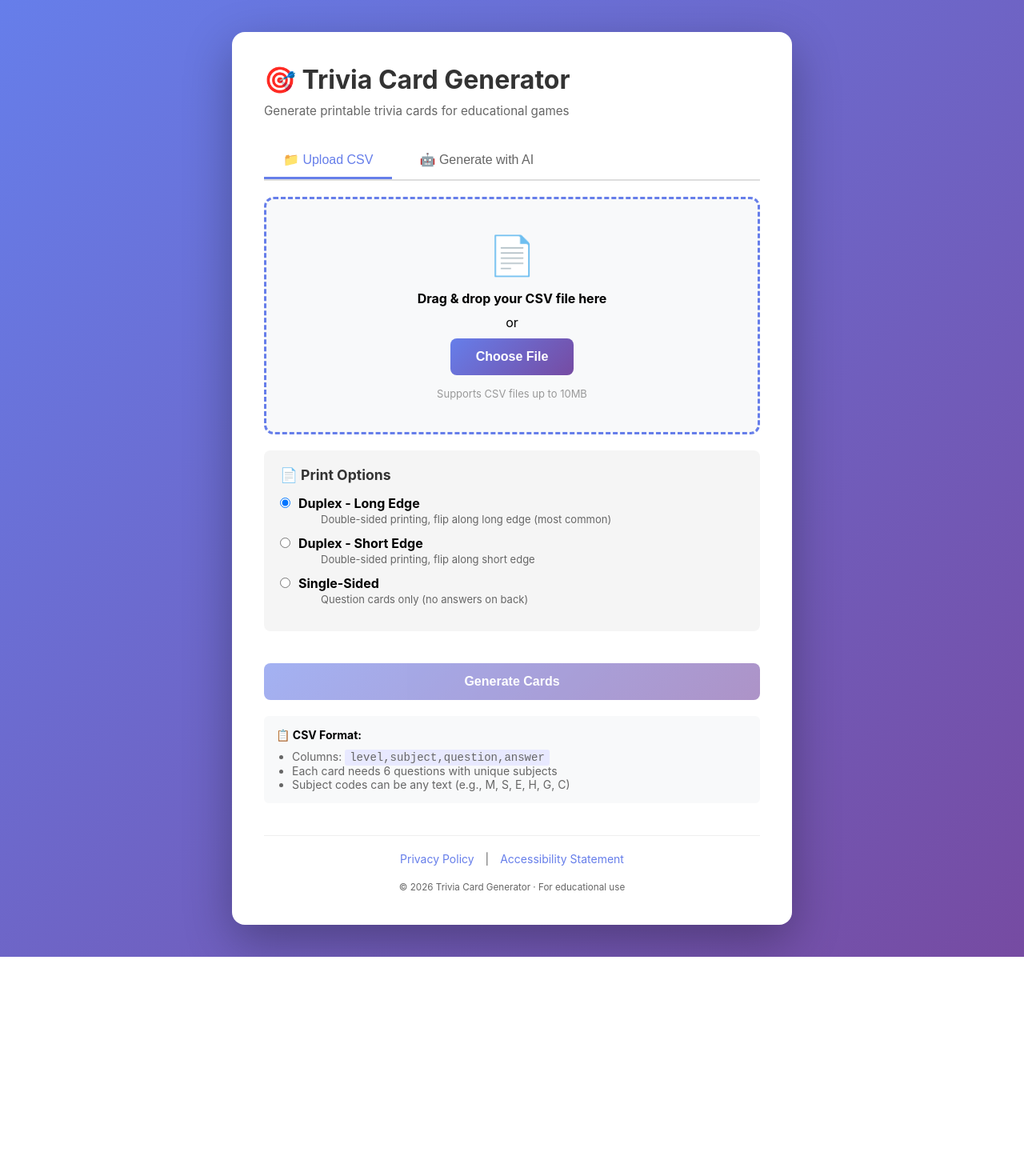
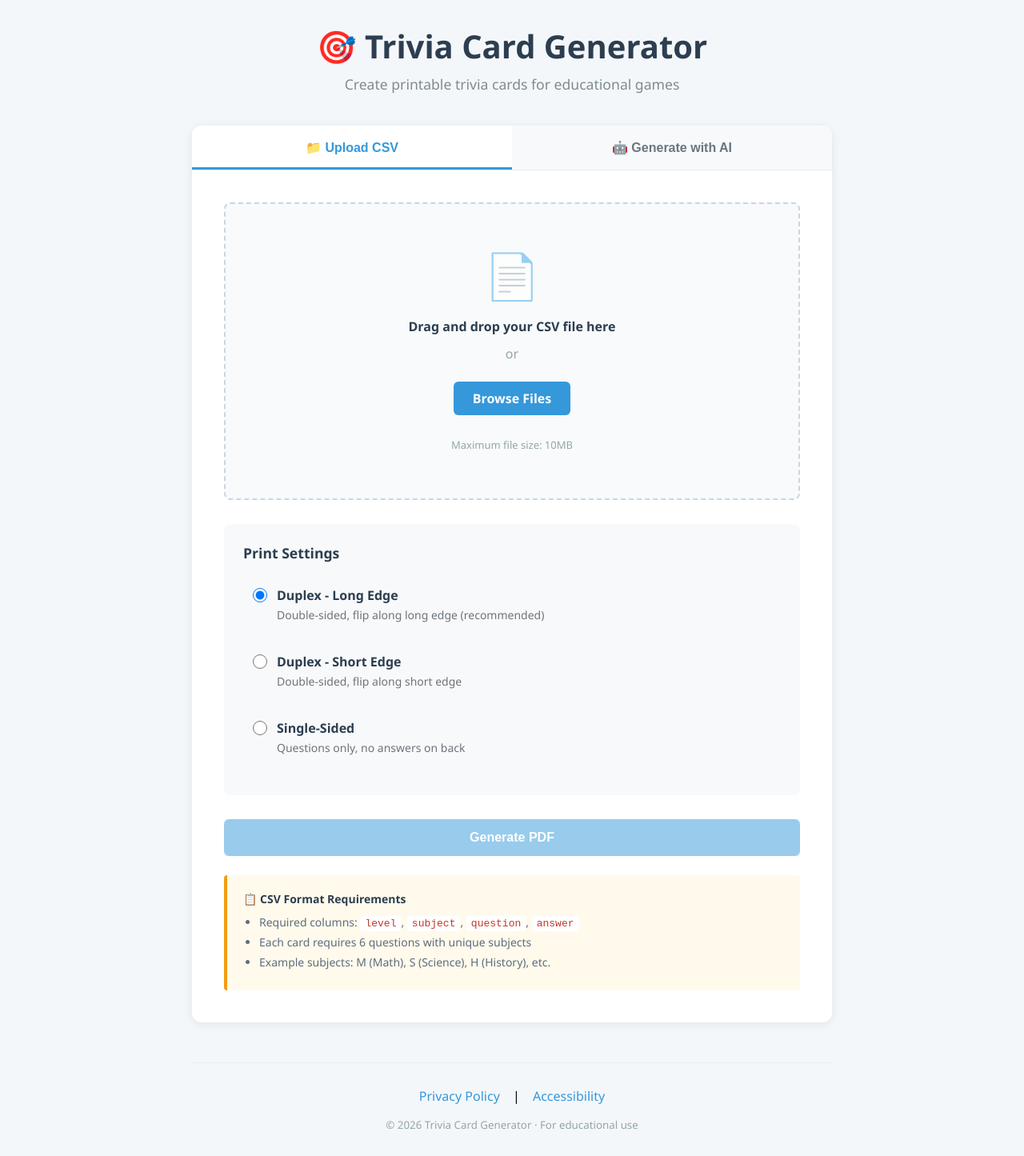
Before and after one commit to iaincamerononeill/trivia-card-generator, a Flask app: page / in a window 1280 px wide. Shown: the whole page at 80% size. Before the commit the page ends 1196 px from the top, so only its background shows below. Run offline with Flask 3, Linux system fonts and the light colour scheme.

Commit message:
Redesign UI with clean, professional styling

```diff
--- a/templates/index.html
+++ b/templates/index.html
@@ -12,64 +12,81 @@
         }
 
         body {
-            font-family: -apple-system, BlinkMacSystemFont, 'Segoe UI', Roboto, Oxygen, Ubuntu, Cantarell, sans-serif;
-            background: linear-gradient(135deg, #667eea 0%, #764ba2 100%);
+            font-family: 'Segoe UI', Tahoma, Geneva, Verdana, sans-serif;
+            background: #f4f7fa;
             min-height: 100vh;
-            padding: 20px;
+            padding: 30px 20px;
+        }
+
+        .header {
+            text-align: center;
+            margin-bottom: 40px;
+        }
+
+        .header h1 {
+            font-size: 2.5em;
+            color: #2c3e50;
+            margin-bottom: 8px;
+            font-weight: 700;
+        }
+
+        .header p {
+            color: #7f8c8d;
+            font-size: 1.1em;
         }
 
         .container {
             background: white;
-            border-radius: 16px;
-            box-shadow: 0 20px 60px rgba(0, 0, 0, 0.3);
-            max-width: 700px;
+            border-radius: 12px;
+            box-shadow: 0 2px 12px rgba(0, 0, 0, 0.08);
+            max-width: 800px;
             width: 100%;
-            margin: 20px auto;
-            padding: 40px;
-        }
-
-        h1 {
-            color: #333;
-            margin-bottom: 10px;
-            font-size: 2em;
-        }
-
-        .subtitle {
-            color: #666;
-            margin-bottom: 30px;
-            font-size: 0.95em;
+            margin: 0 auto;
+            overflow: hidden;
         }
 
         .tabs {
             display: flex;
-            gap: 10px;
-            margin-bottom: 20px;
-            border-bottom: 2px solid #ddd;
+            background: #f8f9fa;
+            border-bottom: 1px solid #e9ecef;
         }
 
         .tab {
-            padding: 12px 24px;
+            flex: 1;
+            padding: 18px 24px;
             background: none;
             border: none;
-            border-bottom: 3px solid transparent;
             cursor: pointer;
             font-size: 16px;
-            color: #666;
-            transition: all 0.3s;
-            font-weight: 500;
+            font-weight: 600;
+            color: #6c757d;
+            transition: all 0.2s;
+            position: relative;
         }
 
         .tab:hover {
-            color: #333;
+            background: #e9ecef;
+            color: #495057;
         }
 
         .tab.active {
-            color: #667eea;
-            border-bottom-color: #667eea;
+            color: #3498db;
+            background: white;
+        }
+
+        .tab.active::after {
+            content: '';
+            position: absolute;
+            bottom: 0;
+            left: 0;
+            right: 0;
+            height: 3px;
+            background: #3498db;
         }
 
         .tab-content {
             display: none;
+            padding: 40px;
         }
 
         .tab-content.active {
@@ -77,74 +94,126 @@
         }
 
         .upload-area {
-            border: 3px dashed #667eea;
-            border-radius: 12px;
-            padding: 40px;
+            border: 2px dashed #cbd5e0;
+            border-radius: 8px;
+            padding: 50px 30px;
             text-align: center;
             cursor: pointer;
             transition: all 0.3s ease;
-            background: #f8f9fa;
+            background: #f8fafb;
         }
 
         .upload-area:hover {
-            border-color: #764ba2;
-            background: #f0f0f5;
+            border-color: #3498db;
+            background: #ebf5fb;
         }
 
         .upload-area.dragover {
-            border-color: #764ba2;
-            background: #e8e9ff;
+            border-color: #2980b9;
+            background: #d6eaf8;
         }
 
         .upload-icon {
-            font-size: 48px;
-            margin-bottom: 15px;
-            color: #667eea;
+            font-size: 56px;
+            margin-bottom: 16px;
+            opacity: 0.7;
+        }
+
+        .upload-area p {
+            margin: 8px 0;
+            color: #535353;
+        }
+
+        .upload-area strong {
+            color: #2c3e50;
         }
 
         .file-input {
             display: none;
         }
 
+        .btn-browse {
+            display: inline-block;
+            padding: 10px 24px;
+            background: #3498db;
+            color: white;
+            border-radius: 6px;
+            font-weight: 600;
+            margin: 12px 0;
+            transition: background 0.2s;
+        }
+
+        .btn-browse:hover {
+            background: #2980b9;
+        }
+
+        .file-info {
+            margin-top: 20px;
+            padding: 16px;
+            background: #d5f4e6;
+            border-left: 4px solid #27ae60;
+            border-radius: 4px;
+            display: none;
+        }
+
+        .file-info.show {
+            display: block;
+        }
+
         .print-options {
-            background: #f5f5f5;
-            padding: 20px;
+            background: #f8f9fa;
+            padding: 24px;
             border-radius: 8px;
-            margin: 20px 0;
+            margin: 30px 0;
         }
 
         .print-options h3 {
-            margin-bottom: 15px;
-            color: #333;
+            margin-bottom: 18px;
+            color: #2c3e50;
             font-size: 1.1em;
+            font-weight: 600;
         }
 
         .print-option {
-            margin: 12px 0;
+            margin: 14px 0;
             display: flex;
-            align-items: start;
+            align-items: flex-start;
+            padding: 12px;
+            border-radius: 6px;
+            transition: background 0.2s;
+        }
+
+        .print-option:hover {
+            background: #e9ecef;
         }
 
         .print-option input[type="radio"] {
-            margin-right: 10px;
-            margin-top: 3px;
+            margin-right: 12px;
+            margin-top: 2px;
+            width: 18px;
+            height: 18px;
+            cursor: pointer;
         }
 
         .print-option label {
             cursor: pointer;
-            display: block;
+            flex: 1;
+        }
+
+        .print-option-title {
+            font-weight: 600;
+            color: #2c3e50;
+            margin-bottom: 4px;
         }
 
         .print-option-desc {
-            margin-left: 28px;
-            font-size: 13px;
-            color: #666;
-            margin-top: 2px;
+            font-size: 14px;
+            color: #6c757d;
         }
 
         .ai-form {
             display: grid;
-            gap: 15px;
+            gap: 24px;
         }
 
         .form-group {
@@ -153,84 +222,72 @@
         }
 
         .form-group label {
-            margin-bottom: 6px;
+            margin-bottom: 8px;
             font-weight: 600;
-            color: #333;
+            color: #2c3e50;
+            font-size: 14px;
         }
 
         .form-group input,
-        .form-group select,
-        .form-group textarea {
-            padding: 12px;
-            border: 2px solid #ddd;
+        .form-group select {
+            padding: 12px 14px;
+            border: 1px solid #dee2e6;
             border-radius: 6px;
-            font-size: 14px;
+            font-size: 15px;
             font-family: inherit;
+            transition: border-color 0.2s;
         }
 
         .form-group input:focus,
-        .form-group select:focus,
-        .form-group textarea:focus {
+        .form-group select:focus {
             outline: none;
-            border-color: #667eea;
+            border-color: #3498db;
+            box-shadow: 0 0 0 3px rgba(52, 152, 219, 0.1);
         }
 
-        .api-key-info {
-            font-size: 12px;
-            color: #666;
-            margin-top: 5px;
+        .form-help {
+            font-size: 13px;
+            color: #6c757d;
+            margin-top: 6px;
         }
 
-        .api-key-info a {
-            color: #667eea;
+        .form-help a {
+            color: #3498db;
             text-decoration: none;
         }
 
-        .api-key-info a:hover {
+        .form-help a:hover {
             text-decoration: underline;
         }
 
         .btn {
-            background: linear-gradient(135deg, #667eea 0%, #764ba2 100%);
+            background: #3498db;
             color: white;
             border: none;
-            padding: 14px 32px;
-            border-radius: 8px;
+            padding: 14px 28px;
+            border-radius: 6px;
             cursor: pointer;
             font-size: 16px;
             font-weight: 600;
-            margin-top: 20px;
             width: 100%;
-            transition: transform 0.2s, box-shadow 0.2s;
+            transition: background 0.2s;
         }
 
         .btn:hover:not(:disabled) {
-            transform: translateY(-2px);
-            box-shadow: 0 6px 20px rgba(102, 126, 234, 0.4);
+            background: #2980b9;
         }
 
         .btn:disabled {
-            opacity: 0.6;
+            opacity: 0.5;
             cursor: not-allowed;
         }
 
-        .file-info {
-            margin-top: 15px;
-            padding: 12px;
-            background: #e8f5e9;
+        .status {
+            margin-top: 24px;
+            padding: 16px;
             border-radius: 6px;
             display: none;
-        }
-
-        .file-info.show {
-            display: block;
-        }
-
-        .status {
-            margin-top: 20px;
-            padding: 15px;
-            border-radius: 8px;
-            display: none;
+            font-size: 15px;
         }
 
         .status.show {
@@ -272,52 +329,88 @@
             100% { transform: rotate(360deg); }
         }
 
+        .instructions {
+            margin-top: 24px;
+            padding: 20px;
+            background: #fffaeb;
+            border-left: 4px solid #f39c12;
+            border-radius: 4px;
+            font-size: 14px;
+        }
+
+        .instructions strong {
+            color: #2c3e50;
+            display: block;
+            margin-bottom: 10px;
+        }
+
+        .instructions ul {
+            margin: 0 0 0 20px;
+            color: #5d6d7e;
+        }
+
+        .instructions li {
+            margin: 6px 0;
+        }
+
+        .instructions code {
+            background: white;
+            padding: 2px 6px;
+            border-radius: 3px;
+            font-family: 'Courier New', monospace;
+            font-size: 13px;
+            color: #c0392b;
+        }
+
         footer {
-            margin-top: 40px;
-            padding-top: 20px;
-            border-top: 1px solid #eee;
             text-align: center;
-            font-size: 14px;
-            color: #666;
+            margin-top: 50px;
+            padding-top: 30px;
+            border-top: 1px solid #e9ecef;
+            max-width: 800px;
+            margin-left: auto;
+            margin-right: auto;
         }
 
         footer a {
-            color: #667eea;
+            color: #3498db;
             text-decoration: none;
-            margin: 0 10px;
+            margin: 0 12px;
+            font-weight: 500;
         }
 
         footer a:hover {
             text-decoration: underline;
         }
 
-        .instructions {
-            margin-top: 20px;
-            padding: 15px;
-            background: #f8f9fa;
-            border-radius: 6px;
-            font-size: 14px;
+        footer small {
+            display: block;
+            margin-top: 16px;
+            color: #95a5a6;
         }
 
-        .instructions ul {
-            margin: 10px 0 0 20px;
-            color: #666;
-        }
+        @media (max-width: 600px) {
+            .header h1 {
+                font-size: 2em;
+            }
 
-        .instructions code {
-            background: #e8e9ff;
-            padding: 2px 6px;
-            border-radius: 3px;
-            font-family: 'Courier New', monospace;
+            .tab-content {
+                padding: 24px;
+            }
+
+            .upload-area {
+                padding: 40px 20px;
+            }
         }
     </style>
 </head>
 <body>
+    <div class="header">
+        <h1>🎯 Trivia Card Generator</h1>
+        <p>Create printable trivia cards for educational games</p>
+    </div>
+
     <div class="container">
-        <h1>🎯 Trivia Card Generator</h1>
-        <p class="subtitle">Generate printable trivia cards for educational games</p>
-
-        <!-- Tabs -->
         <div class="tabs">
             <button class="tab active" data-tab="upload">📁 Upload CSV</button>
             <button class="tab" data-tab="ai">🤖 Generate with AI</button>
@@ -328,53 +421,53 @@
             <form id="uploadForm" enctype="multipart/form-data">
                 <div class="upload-area" id="uploadArea">
                     <div class="upload-icon">📄</div>
-                    <p><strong>Drag & drop your CSV file here</strong></p>
-                    <p style="margin: 10px 0;">or</p>
-                    <button type="button" class="btn" style="width: auto; margin-top: 0;" onclick="document.getElementById('fileInput').click()">Choose File</button>
+                    <p><strong>Drag and drop your CSV file here</strong></p>
+                    <p style="color: #95a5a6; margin: 12px 0;">or</p>
+                    <span class="btn-browse" onclick="document.getElementById('fileInput').click()">Browse Files</span>
                     <input type="file" id="fileInput" accept=".csv" class="file-input">
-                    <p style="margin-top: 15px; color: #999; font-size: 13px;">Supports CSV files up to 10MB</p>
+                    <p style="margin-top: 16px; color: #95a5a6; font-size: 13px;">Maximum file size: 10MB</p>
                 </div>
 
                 <div id="fileInfo" class="file-info">
-                    <strong>Selected: </strong><span id="fileName"></span>
+                    <strong>✓ Selected:</strong> <span id="fileName"></span>
                 </div>
 
                 <!-- Print Options -->
                 <div class="print-options">
-                    <h3>📄 Print Options</h3>
+                    <h3>Print Settings</h3>
                     <div class="print-option">
                         <input type="radio" id="duplex_long" name="print_mode" value="duplex_long" checked>
-                        <div>
-                            <label for="duplex_long"><strong>Duplex - Long Edge</strong></label>
-                            <div class="print-option-desc">Double-sided printing, flip along long edge (most common)</div>
-                        </div>
+                        <label for="duplex_long">
+                            <div class="print-option-title">Duplex - Long Edge</div>
+                            <div class="print-option-desc">Double-sided, flip along long edge (recommended)</div>
+                        </label>
                     </div>
                     <div class="print-option">
                         <input type="radio" id="duplex_short" name="print_mode" value="duplex_short">
-                        <div>
-                            <label for="duplex_short"><strong>Duplex - Short Edge</strong></label>
-                            <div class="print-option-desc">Double-sided printing, flip along short edge</div>
-                        </div>
+                        <label for="duplex_short">
+                            <div class="print-option-title">Duplex - Short Edge</div>
+                            <div class="print-option-desc">Double-sided, flip along short edge</div>
+                        </label>
                     </div>
                     <div class="print-option">
                         <input type="radio" id="single_sided" name="print_mode" value="single_sided">
-                        <div>
-                            <label for="single_sided"><strong>Single-Sided</strong></label>
-                            <div class="print-option-desc">Question cards only (no answers on back)</div>
-                        </div>
+                        <label for="single_sided">
+                            <div class="print-option-title">Single-Sided</div>
+                            <div class="print-option-desc">Questions only, no answers on back</div>
+                        </label>
                     </div>
                 </div>
 
-                <button type="submit" class="btn" id="generateBtn" disabled>Generate Cards</button>
+                <button type="submit" class="btn" id="generateBtn" disabled>Generate PDF</button>
 
                 <div id="uploadStatus" class="status"></div>
 
                 <div class="instructions">
-                    <strong>📋 CSV Format:</strong>
+                    <strong>📋 CSV Format Requirements</strong>
                     <ul>
-                        <li>Columns: <code>level,subject,question,answer</code></li>
-                        <li>Each card needs 6 questions with unique subjects</li>
-                        <li>Subject codes can be any text (e.g., M, S, E, H, G, C)</li>
+                        <li>Required columns: <code>level</code>, <code>subject</code>, <code>question</code>, <code>answer</code></li>
+                        <li>Each card requires 6 questions with unique subjects</li>
+                        <li>Example subjects: M (Math), S (Science), H (History), etc.</li>
                     </ul>
                 </div>
             </form>
@@ -385,7 +478,7 @@
             <form id="aiForm" class="ai-form">
                 <div class="form-group">
                     <label for="topic">Topic *</label>
-                    <input type="text" id="topic" placeholder="e.g., Ancient Rome, Space, Biology" required>
+                    <input type="text" id="topic" placeholder="e.g., Ancient Egypt, Solar System, Human Body" required>
                 </div>
 
                 <div class="form-group">
@@ -401,7 +494,7 @@
                 <div class="form-group">
                     <label for="num_cards">Number of Cards *</label>
                     <input type="number" id="num_cards" min="1" max="10" value="1" required>
-                    <small class="api-key-info">Each card contains 6 questions</small>
+                    <div class="form-help">Each card contains 6 questions</div>
                 </div>
 
                 <div class="form-group">
@@ -416,52 +509,50 @@
                 <div class="form-group">
                     <label for="api_key">API Key *</label>
                     <input type="password" id="api_key" placeholder="Enter your API key" required>
-                    <small class="api-key-info">
+                    <div class="form-help">
                         Get your API key:
                         <a href="https://platform.openai.com/api-keys" target="_blank">OpenAI</a> |
                         <a href="https://console.anthropic.com/" target="_blank">Anthropic</a> |
                         <a href="https://makersuite.google.com/app/apikey" target="_blank">Google</a>
-                        <br>Your key is never stored and only used for this request.
-                    </small>
+                        <br>Your key is used only for this request and never stored.
+                    </div>
                 </div>
 
                 <!-- Print Options for AI -->
                 <div class="print-options">
-                    <h3>📄 Print Options</h3>
+                    <h3>Print Settings</h3>
                     <div class="print-option">
                         <input type="radio" id="ai_duplex_long" name="ai_print_mode" value="duplex_long" checked>
-                        <div>
-                            <label for="ai_duplex_long"><strong>Duplex - Long Edge</strong></label>
-                        </div>
+                        <label for="ai_duplex_long">
+                            <div class="print-option-title">Duplex - Long Edge</div>
+                        </label>
                     </div>
                     <div class="print-option">
                         <input type="radio" id="ai_duplex_short" name="ai_print_mode" value="duplex_short">
-                        <div>
-                            <label for="ai_duplex_short"><strong>Duplex - Short Edge</strong></label>
-                        </div>
+                        <label for="ai_duplex_short">
+                            <div class="print-option-title">Duplex - Short Edge</div>
+                        </label>
                     </div>
                     <div class="print-option">
                         <input type="radio" id="ai_single_sided" name="ai_print_mode" value="single_sided">
-                        <div>
-                            <label for="ai_single_sided"><strong>Single-Sided</strong></label>
-                        </div>
+                        <label for="ai_single_sided">
+                            <div class="print-option-title">Single-Sided</div>
+                        </label>
                     </div>
                 </div>
 
-                <button type="submit" class="btn" id="aiGenerateBtn">🤖 Generate with AI</button>
+                <button type="submit" class="btn" id="aiGenerateBtn">Generate with AI</button>
 
                 <div id="aiStatus" class="status"></div>
             </form>
         </div>
+    </div>
 
-        <!-- Footer -->
-        <footer>
-            <a href="/privacy">Privacy Policy</a> |
-            <a href="/accessibility">Accessibility Statement</a>
-            <br><br>
-            <small>© 2026 Trivia Card Generator · For educational use</small>
-        </footer>
-    </div>
+    <footer>
+        <a href="/privacy">Privacy Policy</a> |
+        <a href="/accessibility">Accessibility</a>
+        <small>© 2026 Trivia Card Generator · For educational use</small>
+    </footer>
 
     <script>
         // Tab switching
```
Also changed, not shown: other parts of templates/index.html (+14 -14 lines).
